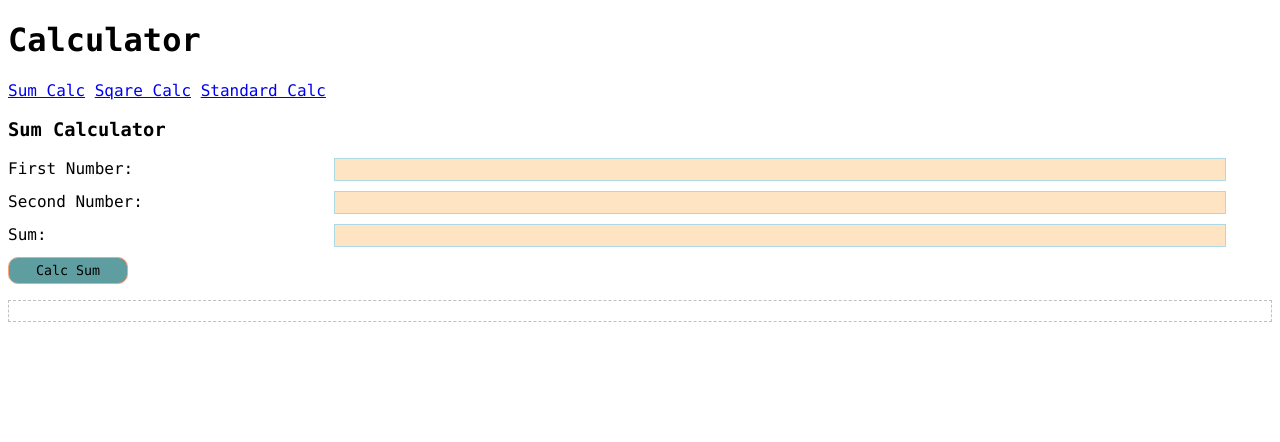
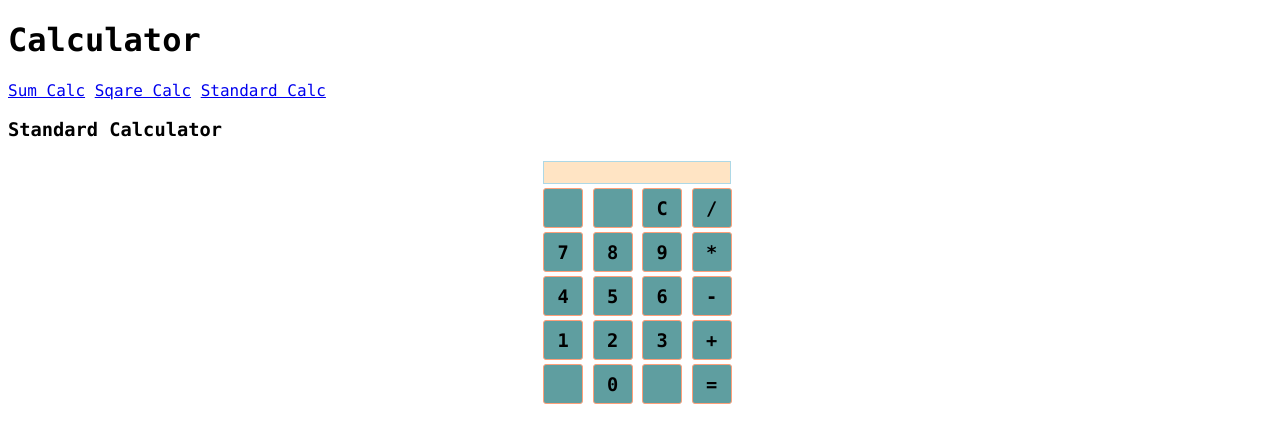
Before and after one commit to gmaheswaranmca/cbit2024-yr2, a plain HTML site: page 20240716/calc-app/std-calc.html in a window 1280 px wide. Drawn offline with Linux system fonts and the light colour scheme.

Commit message:
std-calc from js

```diff
--- a/20240716/calc-app/std-calc.html
+++ b/20240716/calc-app/std-calc.html
@@ -3,9 +3,9 @@
 <head>
     <meta charset="UTF-8">
     <meta name="viewport" content="width=device-width, initial-scale=1.0">
-    <title>Calculator | Sum Calculator</title>
-    <link rel="stylesheet" type="text/css" href="sum-styles.css"/>
-    <script type="text/javascript" src="sum-script.js"></script>
+    <title>Calculator | Standard Calculator</title>
+    <link rel="stylesheet" type="text/css" href="std-styles.css"/>
+    <script type="text/javascript" src="std-script.js"></script>
 </head>
 <body>
     <h1>Calculator</h1>
@@ -14,25 +14,43 @@
         <a href="square-calc.html">Sqare Calc</a>
         <a href="std-calc.html">Standard Calc</a>
     </div>
-    <h3>Sum Calculator</h3>
-    <div>
-        <form>
-            <div>
-                <label for="first">First Number:</label>
-                <input type="number" id="first"/>
-            </div>
-            <div>
-                <label for="second">Second Number:</label>
-                <input type="number" id="second"/>
-            </div>
-            <div>
-                <label for="result">Sum:</label>
-                <input type="number" id="result"/>
-            </div>
-            <button type="button"
-                onclick="calculateSum();">Calc Sum</button>
-            <p id="answer"></p>
-        </form>
-    </div>
+    <h3>Standard Calculator</h3>
+    <table width="200" align="center">
+        <tr>
+            <td colspan="4">
+                <input type="text" id="result" readonly/>
+            </td>
+        </tr>
+        <tr>
+            <td width="50"> <button></button> </td>
+            <td width="50"> <button></button> </td>
+            <td width="50"> <button onclick="calc('C')">C</button> </td>
+            <td width="50"> <button onclick="calc('/')">/</button> </td>
+        </tr>
+        <tr>
+            <td> <button onclick="calc('7')">7</button> </td>
+            <td> <button onclick="calc('8')">8</button> </td>
+            <td> <button onclick="calc('9')">9</button> </td>
+            <td> <button onclick="calc('*')">*</button> </td>
+        </tr>
+        <tr>
+            <td> <button onclick="calc('4')">4</button> </td>
+            <td> <button onclick="calc('5')">5</button> </td>
+            <td> <button onclick="calc('6')">6</button> </td>
+            <td> <button onclick="calc('-')">-</button> </td>
+        </tr>
+        <tr>
+            <td> <button onclick="calc('1')">1</button> </td>
+            <td> <button onclick="calc('2')">2</button> </td>
+            <td> <button onclick="calc('3')">3</button> </td>
+            <td> <button onclick="calc('+')">+</button> </td>
+        </tr>
+        <tr>
+            <td> <button></button> </td>
+            <td> <button onclick="calc('0')">0</button> </td>
+            <td> <button></button> </td>
+            <td> <button onclick="calc('=')">=</button> </td>
+        </tr>
+    </table>
 </body>
 </html>
```
Also changed, not shown: 20240725/discussion.txt.
